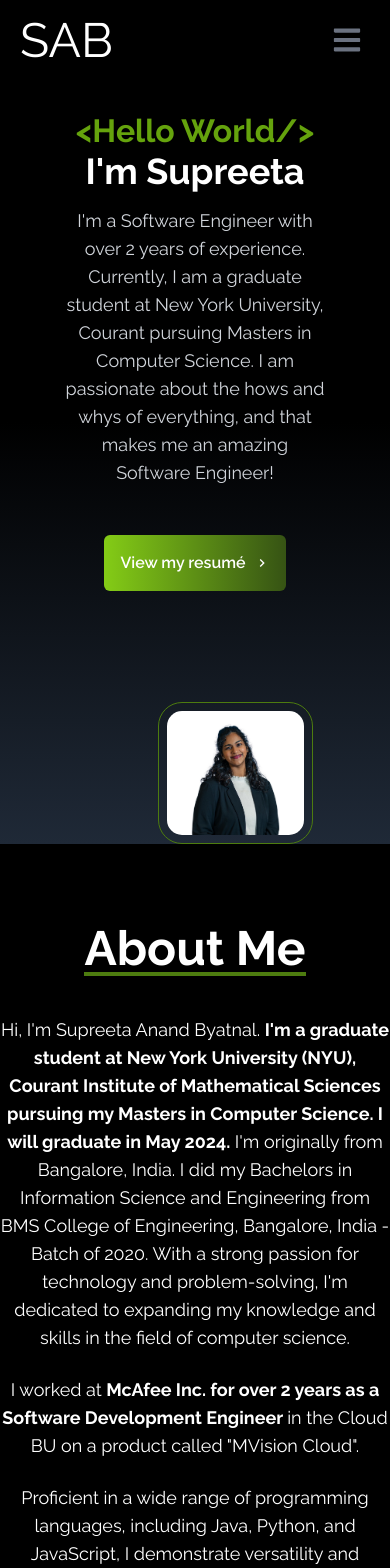
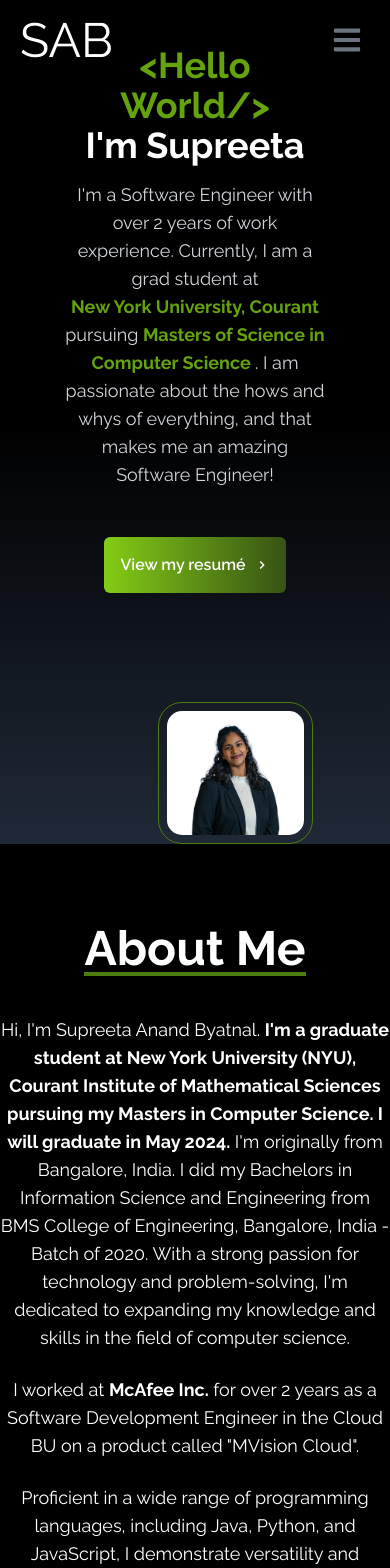
Before and after one commit to supreeta-anand-byatnal/My-Portfolio, a React (Create React App) app: page / in a window 390 px wide. Shown: the top 1568 px of the page. Built offline with nearby package versions, Linux system fonts and the light colour scheme.

Commit message:
Changing some styles and animations

```diff
--- a/src/components/About.jsx
+++ b/src/components/About.jsx
@@ -1,30 +1,43 @@
-import React from 'react';
+import React, { useState } from 'react';
 import Personal from './Personal';
 
 const About = () => {
   return (
-    <div id = "about" name="about" className="h-100 w-full bg-gradient-to-b from-black via-black to-gray-800">
+    <div
+      id="about"
+      name="about"
+      className={"h-100 w-full bg-gradient-to-b from-black via-black to-gray-800 "}
+    >
       <div className="w-full max-w-screen-lg mx-auto">
         <div className="text-center">
-          <h1 className="text-5xl mt-20 mb-15 font-bold border-b-4 text-white border-lime-700 inline-block">
+          <h1 className="text-5xl animate-slide-from-left mt-20 mb-15 font-bold border-b-4 text-white border-lime-700 inline-block">
             About Me
           </h1>
         </div>
         <div className="mt-10">
           <p className="text-white text-lg text-center">
-          Hi, I'm Supreeta Anand Byatnal. <b>I'm a graduate student at New York University (NYU), Courant Institute of Mathematical Sciences pursuing my Masters in
-          Computer Science. I will graduate in May 2024.</b> I'm originally from Bangalore, India. I did my Bachelors in Information Science and Engineering from BMS College of Engineering, Bangalore, India - Batch of 2020. With a strong passion for technology and problem-solving, I'm dedicated to expanding my knowledge and skills in the field of computer science.
-          </p> <br />
-          <p className="text-white text-lg text-center"> I worked at<b> McAfee Inc. for over 2 years as a Software
-          Development Engineer </b> in the Cloud BU on a product called "MVision Cloud".</p> <br />
-<p className="text-white text-lg text-center"></p>
-<p className='text-white text-lg text-center'>Proficient in a wide range of programming languages, including Java, Python, and JavaScript, I demonstrate versatility and adaptability in tackling complex coding challenges. Additionally, I am well-versed in utilizing frameworks such as React (This website is a great example) and Node.js to develop robust and scalable applications. With hands-on experience in cloud technologies, databases, and version control systems, I possess a comprehensive understanding of the modern tech stacks and my projects speak for them.</p><br/>
-        <p className="text-white text-lg text-center">I am deeply committed to supporting and empowering <b>women in the tech industry </b>. Actively engaging with <b>Women Who Code</b>, a global organization dedicated to this cause,
-        I participate in networking, skill development, and knowledge sharing, supporting and empowering individuals in the tech industry. Furthermore, as a passionate member of <b>RTC (Rewriting the Code)</b>, a community focused on promoting diversity and inclusivity in technology, I collaborate with individuals from diverse backgrounds, share valuable experiences, and actively contribute to initiatives that drive positive change.</p><br/>
-<p className="text-white text-lg text-center"> I actively participate in initiatives like <b> "Develop For Good" </b>, utilizing my technical skills for projects that have immense positive social impact. Additionally, I serve as a mentor and judge for hackathons dedicated to individuals from non-traditional backgrounds, empowering them to showcase their skills and drive
- innovation. Continuously building projects and exploring new tech stacks, I embrace learning and remain at the forefront of technological advancements. </p><br/>
-
- <p className="text-white text-lg text-center"> I am a dedicated and passionate individual, constantly seeking opportunities to grow as a professional, make an impact in the tech industry, and contribute to the betterment of society.</p>
+            Hi, I'm Supreeta Anand Byatnal. <b>I'm a graduate student at New York University (NYU), Courant Institute of Mathematical Sciences pursuing my Masters in Computer Science. I will graduate in May 2024.</b> I'm originally from Bangalore, India. I did my Bachelors in Information Science and Engineering from BMS College of Engineering, Bangalore, India - Batch of 2020. With a strong passion for technology and problem-solving, I'm dedicated to expanding my knowledge and skills in the field of computer science.
+          </p>
+          <br />
+          <p className="text-white text-lg text-center">
+            I worked at <b>McAfee Inc.</b> for over 2 years as a Software Development Engineer in the Cloud BU on a product called "MVision Cloud".
+          </p>
+          <br />
+          <p className="text-white text-lg text-center">
+            Proficient in a wide range of programming languages, including Java, Python, and JavaScript, I demonstrate versatility and adaptability in tackling complex coding challenges. Additionally, I am well-versed in utilizing frameworks such as React and Node.js to develop robust and scalable applications. With hands-on experience in cloud technologies, databases, and version control systems, I possess a comprehensive understanding of modern tech stacks.
+          </p>
+          <br />
+          <p className="text-white text-lg text-center">
+            I am deeply committed to supporting and empowering women in the tech industry. Actively engaging with organizations like Women Who Code, I participate in networking, skill development, and knowledge sharing. Furthermore, as a member of RTC (Rewriting the Code), I collaborate with individuals from diverse backgrounds, share experiences, and contribute to initiatives promoting diversity and inclusivity in technology.
+          </p>
+          <br />
+          <p className="text-white text-lg text-center">
+            I actively participate in initiatives like "Develop For Good" and serve as a mentor for hackathons dedicated to individuals from non-traditional backgrounds. I believe in utilizing technology for positive social impact and strive to stay at the forefront of technological advancements.
+          </p>
+          <br />
+          <p className="text-white text-lg text-center">
+            I am a dedicated and passionate individual, constantly seeking opportunities to grow as a professional and contribute to the betterment of society through technology.
+          </p>
         </div>
       </div>
 
--- a/src/components/Footer.jsx
+++ b/src/components/Footer.jsx
@@ -28,8 +28,8 @@ const Footer = () => {
             animate={{ y: 0, opacity: 1 }}
             transition={{ duration: 0.5, delay: 0.6 }}
           >
-            <a href="#experience" className="experience text-white hover:text-lime-600 transition-colors duration-300">Home</a> | <a href="/about" className="text-white hover:text-lime-600 transition-colors duration-300">About</a> | <a href="/portfolio" className="text-white hover:text-lime-600 transition-colors duration-300">Portfolio</a> |{' '}
-            <a href="#experience" className="experience text-white text-lg hover:text-lime-600 transition-colors duration-300">Experience</a> |{' '}  <a href="/contact" className="text-white hover:text-lime-600 transition-colors duration-300">Contact</a>
+            <a href="#home" className="experience text-white hover:text-lime-600 transition-colors duration-300">Home</a> | <a href="#about" className="text-white hover:text-lime-600 transition-colors duration-300">About</a> | <a href="#portfolio" className="text-white hover:text-lime-600 transition-colors duration-300">Portfolio</a> |{' '}
+            <a href="#experience" className="experience text-white text-lg hover:text-lime-600 transition-colors duration-300">Experience</a> |{' '}  <a href="#contact" className="text-white hover:text-lime-600 transition-colors duration-300">Contact</a>
           </motion.p>
           <motion.p
             className="text-lg text-gray-300"
--- a/src/components/Home.jsx
+++ b/src/components/Home.jsx
@@ -9,11 +9,11 @@ const Home = () => {
     <div id="home" name="home" className="h-screen w-full bg-gradient-to-b from-black via-black to-gray-800">
       <div className="max-w-screen-lg mx-auto flex flex-col items-center justify-center h-full md:flex-row">
         <div className="flex flex-col justify-center items-center text-center h-full w-2/3 md:w-2/3">
-          <h2 className="text-4xl animate-falling-letters sm:text-7xl font-bold text-lime-600">&lt;Hello World/&gt;</h2>
+          <h2 className="text-4xl animate-slide-from-above sm:text-7xl font-bold text-lime-600">&lt;Hello World/&gt;</h2>
           <h3 className="text-4xl sm:text-7xl font-bold text-white animate-slide-from-left">I'm Supreeta</h3>
           <p className="text-gray-300 mb-8 text-center text-lg max-w py-4 max-w-md">
-            I'm a Software Engineer with over 2 years of experience. Currently, I am a graduate student at New York
-            University, Courant pursuing Masters in Computer Science. I am passionate about the hows and whys of
+            I'm a Software Engineer with over 2 years of work experience. Currently, I am a grad student at <br/><b className='text-1.5rem text-lime-600'> New York
+            University, Courant</b> pursuing <b className = ' text-1.5rem text-lime-600'> Masters of Science in Computer Science </b>. I am passionate about the hows and whys of
             everything, and that makes me an amazing Software Engineer!
           </p>
           <div className="flex justify-center">
@@ -21,7 +21,7 @@ const Home = () => {
               href={resumePDF}
               target="_blank"
               rel="noopener noreferrer"
-              className="text-white w-fit p-4 flex items-center font-semibold rounded-md bg-gradient-to-r from-lime-500 to-lime-900 cursor-pointer"
+              className="text-white animate-slide-from-left w-fit p-4 flex items-center font-semibold rounded-md bg-gradient-to-r from-lime-500 to-lime-900 cursor-pointer"
             >
               View my resumé
               <span className="group-hover:rotate-90 duration-300 ml-2">
@@ -30,7 +30,7 @@ const Home = () => {
             </a>
           </div>
         </div>
-        <div className="md:w-1/2 ml-20 relative animate-slide-from-right">
+        <div className="md:w-1/2 ml-20 relative animate-slide-from-right" style={{ marginTop: '4rem' }}>
           <img
             src={photo}
             alt="my profile"
--- a/src/components/Links.jsx
+++ b/src/components/Links.jsx
@@ -34,25 +34,6 @@ const Links = () => {
         ),
         href: "mailto:sab9920@nyu.edu",
       },
-      {
-        id: 4,
-        child: (
-          <>
-            Phone <IoIosCall size={30} />
-          </>
-        ),
-        href: "#",
-        className: "contact",
-      },
-      {
-        id: 5,
-        child: (
-          <>
-            Location <IoLocationSharp size={30} />
-          </>
-        ),
-        href: "#location",
-      }
     ];
 
     return (
--- a/src/components/Personal.jsx
+++ b/src/components/Personal.jsx
@@ -44,7 +44,7 @@ const Personal = () => {
                 <img
                   src={image.src}
                   alt={`Image ${index + 1}`}
-                  className={`w-48 sm:w-64 h-auto rounded-lg transition-opacity duration-300 ${
+                  className={`w-45 sm:w-64  h-auto rounded-lg transition-opacity duration-300 ${
                     activeIndex === index ? "opacity-50" : "opacity-100"
                   }`}
                 />
--- a/src/index.css
+++ b/src/index.css
@@ -102,9 +102,10 @@
   animation: slideFromRight 1s ease-in-out forwards;
 }
 
-@keyframes falling {
+
+@keyframes slideFromAbove {
   0% {
-    transform: translateY(-200%);
+    transform: translateY(-100%);
     opacity: 0;
   }
   100% {
@@ -113,33 +114,15 @@
   }
 }
 
-@keyframes rolling {
-  0% {
-    transform: rotate(0deg);
-  }
-  100% {
-    transform: rotate(360deg);
-  }
+.animate-slide-from-above {
+  animation: slideFromAbove 2s ease-out forwards;
 }
 
-.animate-falling-letters {
-  display: inline-block;
-  overflow: hidden;
-  white-space: nowrap;
-  font-size: 2rem;
-  position: relative;
-  animation: falling 0.5s ease-in-out forwards, rolling 2s linear 0.5;
+
+
+.flex-wrap {
+  display: flex;
+  flex-wrap: wrap;
+  justify-content: center;
+  gap: 40px; /* Adjust the value to increase or decrease the gap */
 }
-
-.animate-falling-letters::after {
-  content: '';
-  position: absolute;
-  bottom: 0;
-  left: 0;
-  width: 100%;
-  height: 100%;
-  background-color: #000;
-  transform: rotate(-45deg) translateX(-100%);
-  animation: rolling 1s linear 0.5;
-  opacity: 0.7;
-}
```
